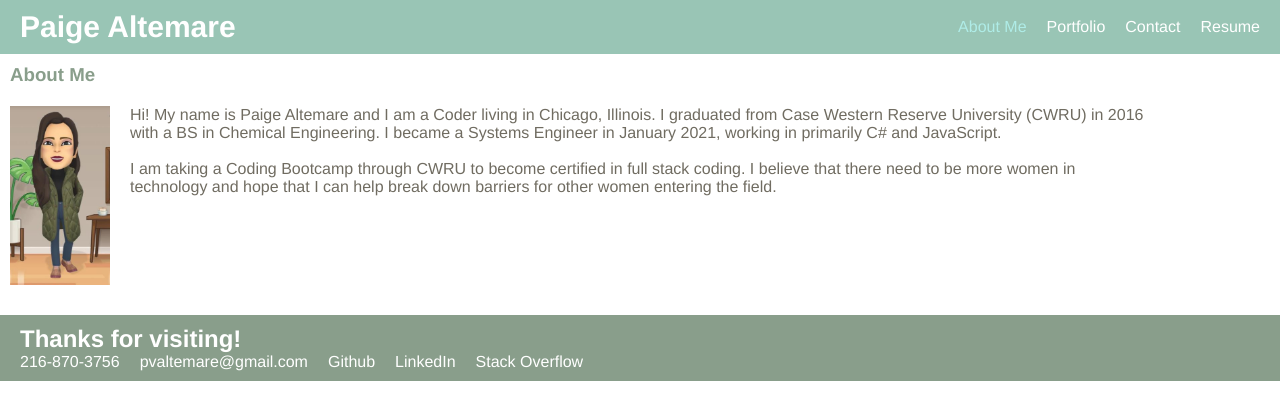
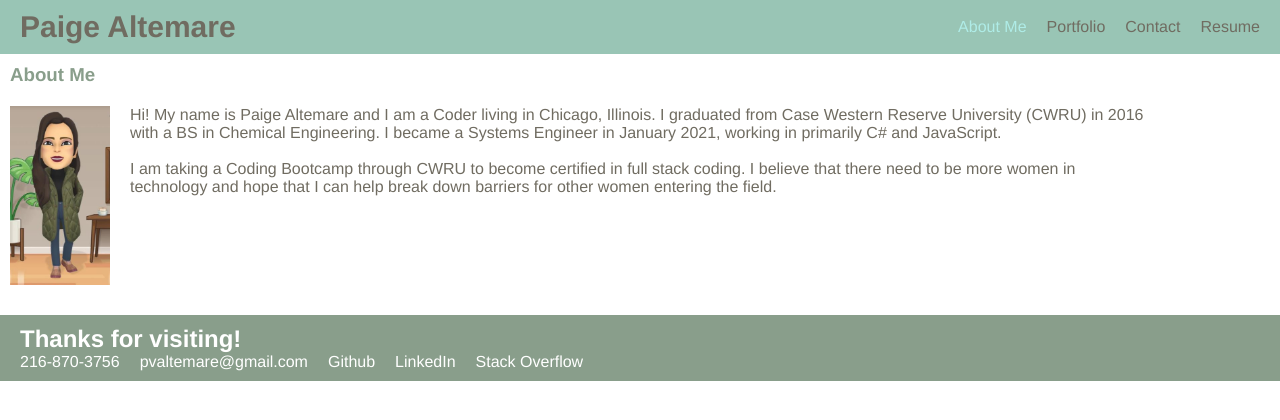
Before and after one commit to pvalte/project-portfolio, a React (Create React App) app: page / in a window 1280 px wide. Shown: the top 420 px of the page. Built offline with nearby package versions, Linux system fonts and the light colour scheme.

Commit message:
final cleanup and readme

```diff
--- a/src/components/Header/index.js
+++ b/src/components/Header/index.js
@@ -3,7 +3,6 @@ import Navigation from '../Navigation';
 
 function Header(props) {
   const headerStyle = {
-    color: "white",
     backgroundColor: "#99C5B5",
     padding: "10px",
     display: "flex",
```
Also changed, not shown: 1 other file (tests, documents, lock files or other folders).
